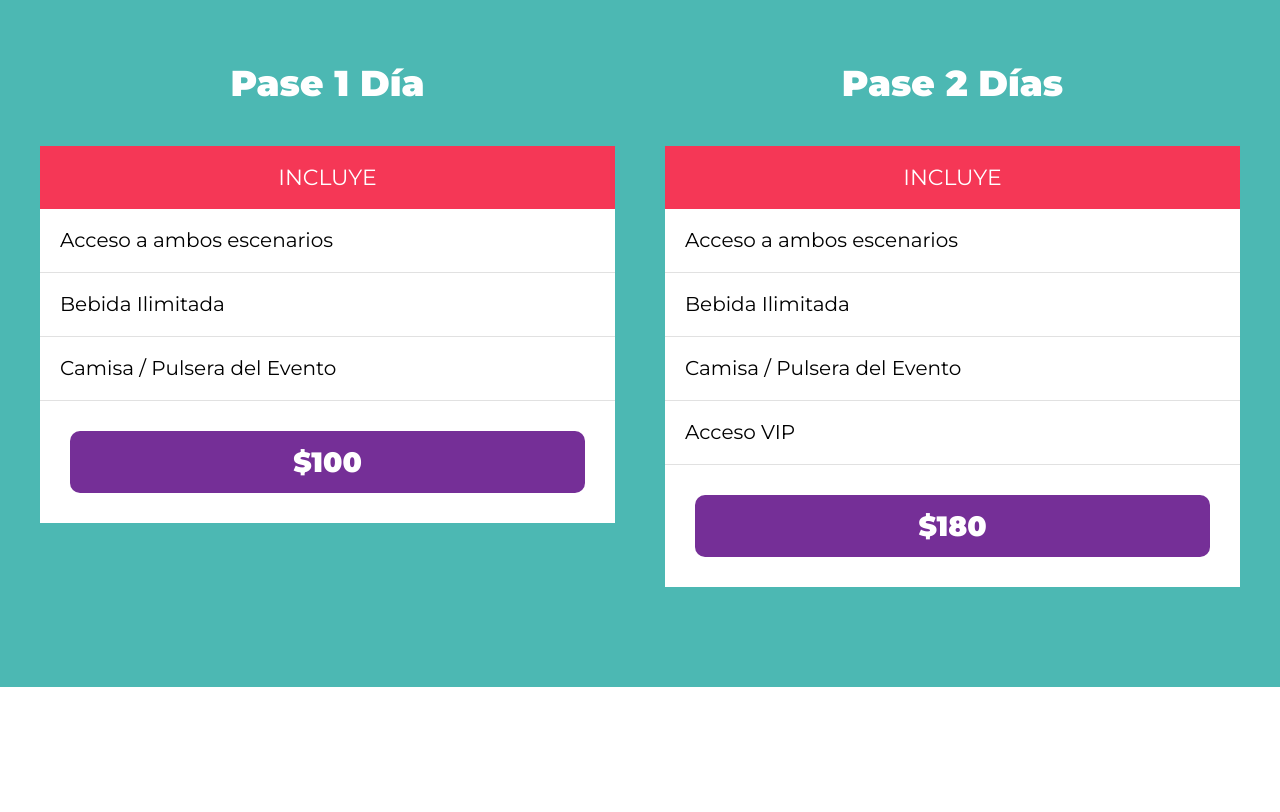
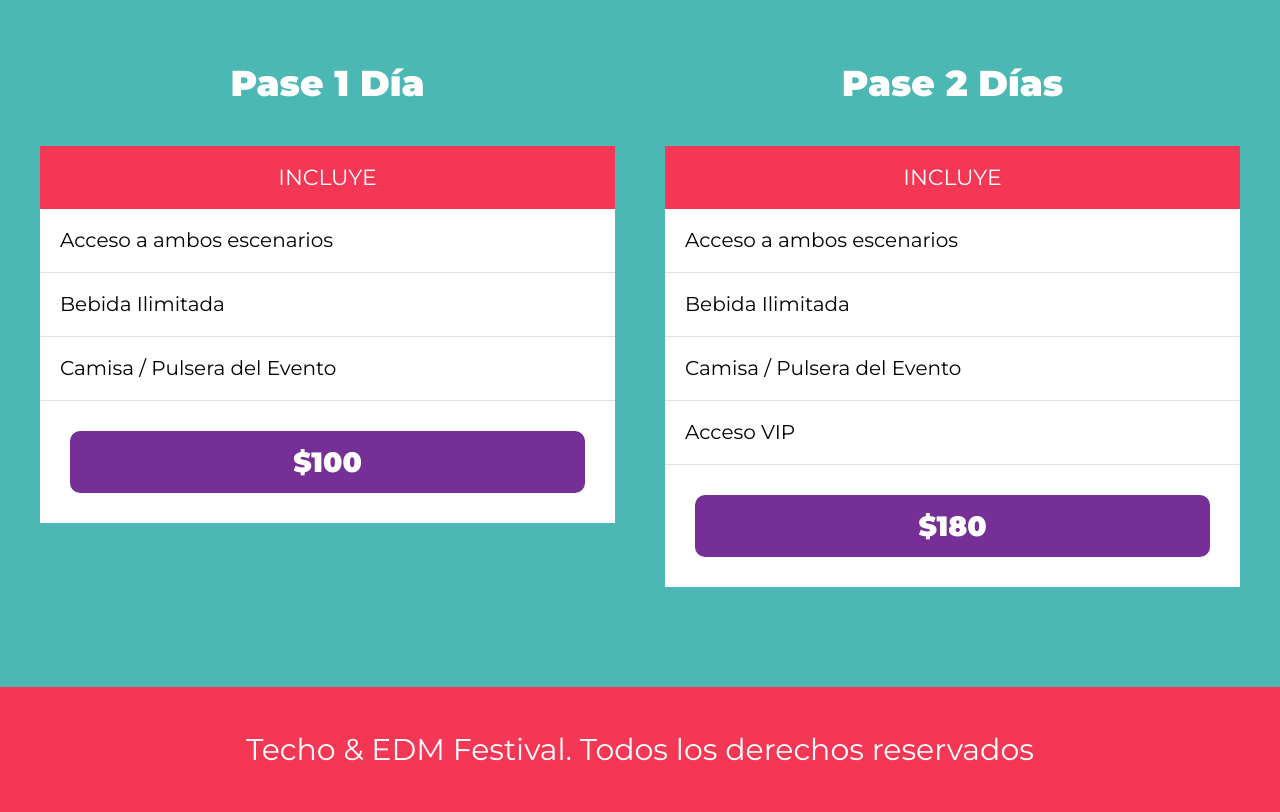
Before and after one commit to mikec261/FestivalMusica, a website: page index.html in a window 1280 px wide. Shown: the part 3176-3988 px from the top of the page. Before the commit the page ends 3863 px from the top, so only its background shows below. Drawn offline with Linux system fonts and the light colour scheme.

Commit message:
footer trabajo

```diff
--- a/index.html
+++ b/index.html
@@ -209,6 +209,10 @@
         </div>
     </section>
 
+    <footer class="foter-pagina">
+        <p>Techo & EDM Festival. Todos los derechos reservados</p>
+    </footer>
+
 </body>
 
 </html>
--- /dev/null
+++ b/src/scss/layout/_footer.scss
@@ -0,0 +1,13 @@
+@use 'base/variables' as v;
+@use 'base/mixins' as m;
+
+.foter-pagina {
+    background-color: v.$rosa;
+    padding: 1rem 0;
+
+    p {
+        font-size: 3rem;
+        text-align: center;
+        color: v.$blanco;
+    }
+}
--- a/src/scss/layout/_index.scss
+++ b/src/scss/layout/_index.scss
@@ -3,3 +3,4 @@
 @forward 'festival';
 @forward 'lineup';
 @forward 'boletos';
+@forward 'footer';
```
Also changed, not shown: build/css/app.css.
